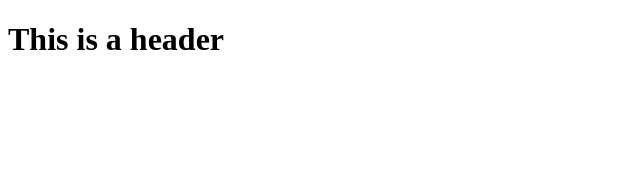
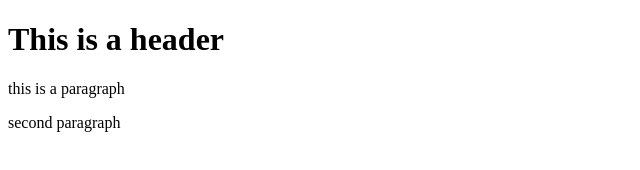
Before and after one commit to antoniodms97/git-test, a website: page index.html in a window 1280 px wide. Shown: the whole page, without its empty margins (0-640 px from the left). Drawn offline with Linux system fonts and the light colour scheme.

Commit message:
using npm

```diff
--- a/index.html
+++ b/index.html
@@ -2,5 +2,7 @@
 <html>
     <body>
         <h1>This is a header</h1>
+        <p>this is a paragraph</p>
+        <p>second paragraph</p>
     </body>
 </html>
```
Also changed, not shown: package.json (added, +24 -0 lines), 2 other files.
